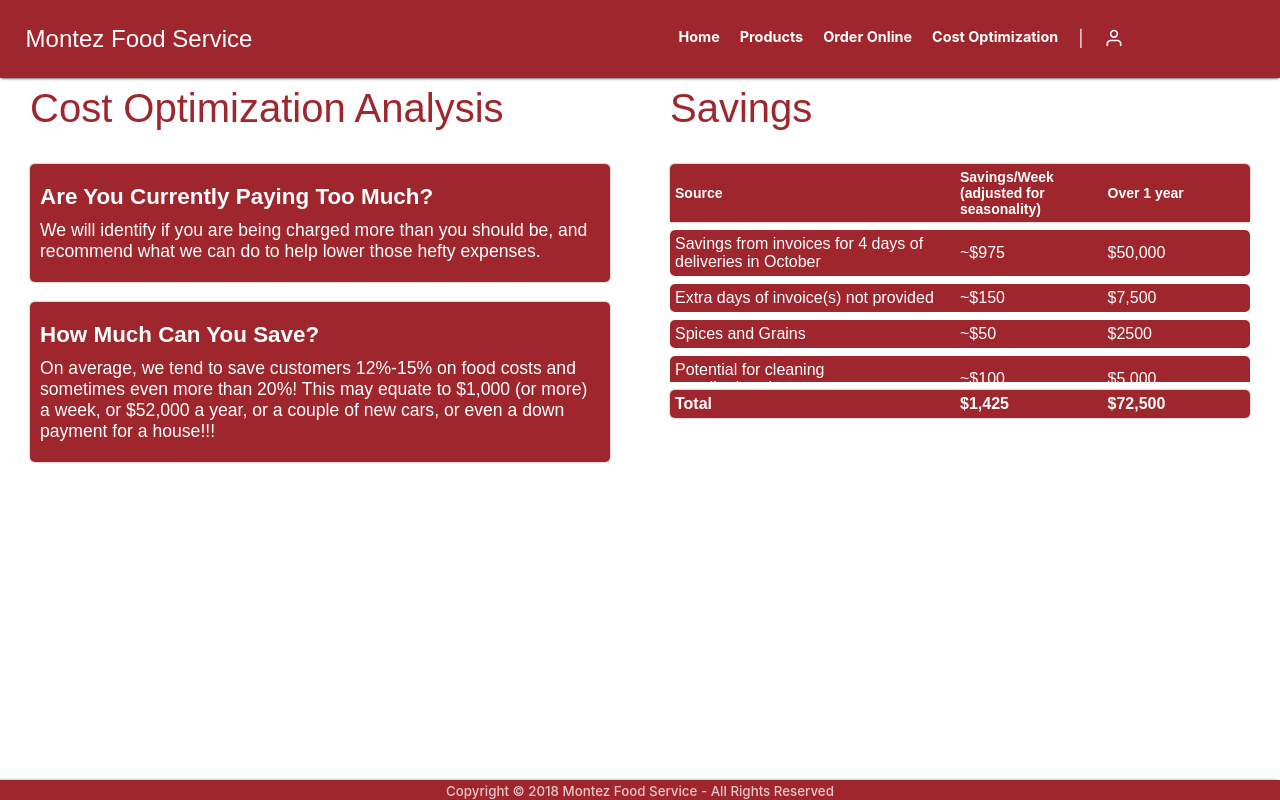
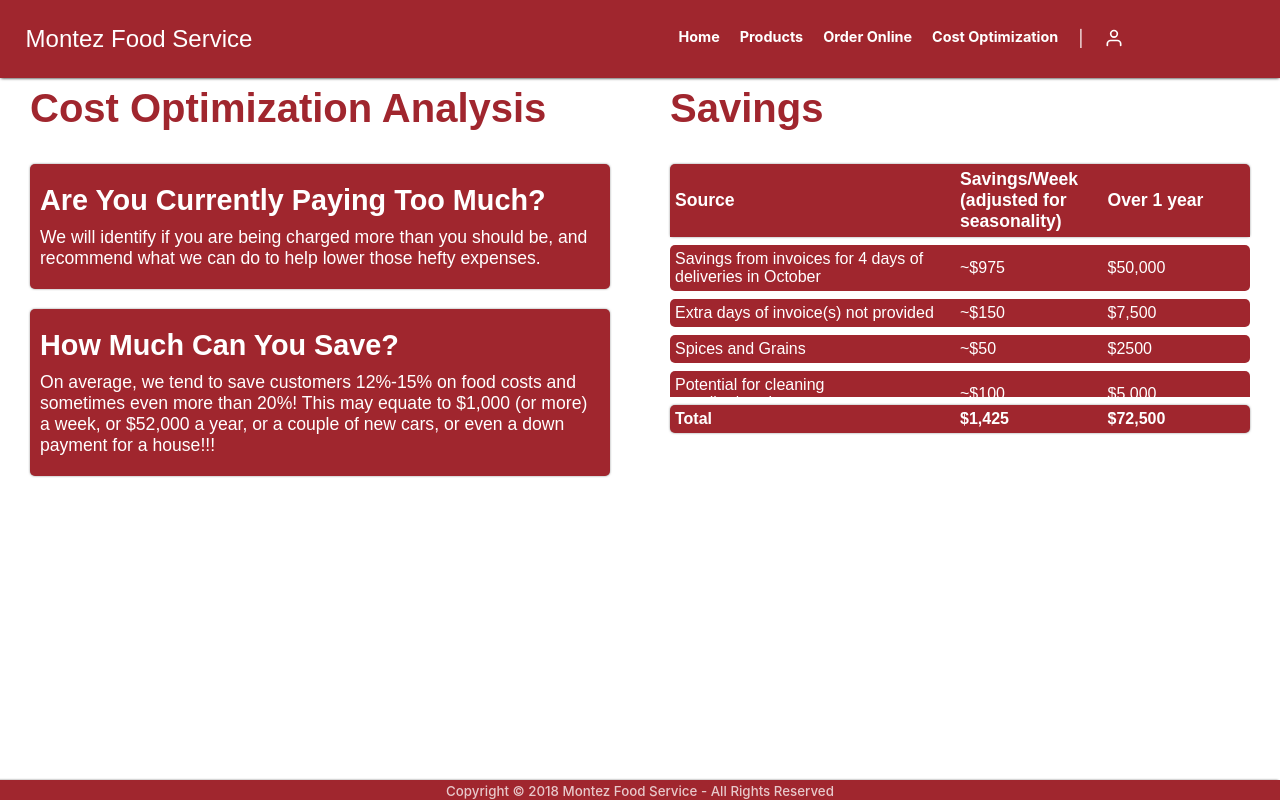
Before and after one commit to jgarcia4444/montez-food-service-web, a React (Create React App) app: page /cost-optimization in a window 1280 px wide. Built offline with nearby package versions, Linux system fonts and the light colour scheme.

Commit message:
Increased the size of the container titles as well as the table headers on the cost optimization page. Also made the column titles font-weight bold

```diff
--- a/src/styles/costOptimization/CostOptimization.css
+++ b/src/styles/costOptimization/CostOptimization.css
@@ -28,13 +28,13 @@
 .optimization-details-title {
     margin: 0 0 10px 0;
     color: #fff;
-    font-size: 1.40em;
+    font-size: 1.80em;
 }
 
 .optimization-title, .savings-title {
     color: #a0262e;
     font-size: 2.5em;
-    font-weight: 500;
+    font-weight: 900;
     margin-top: 0;
 }
 
@@ -99,7 +99,7 @@
 }
 
 .table-headers {
-    font-size: 14px;
+    font-size: 1.1em;
 }
 
 .table-headers-row {
```
